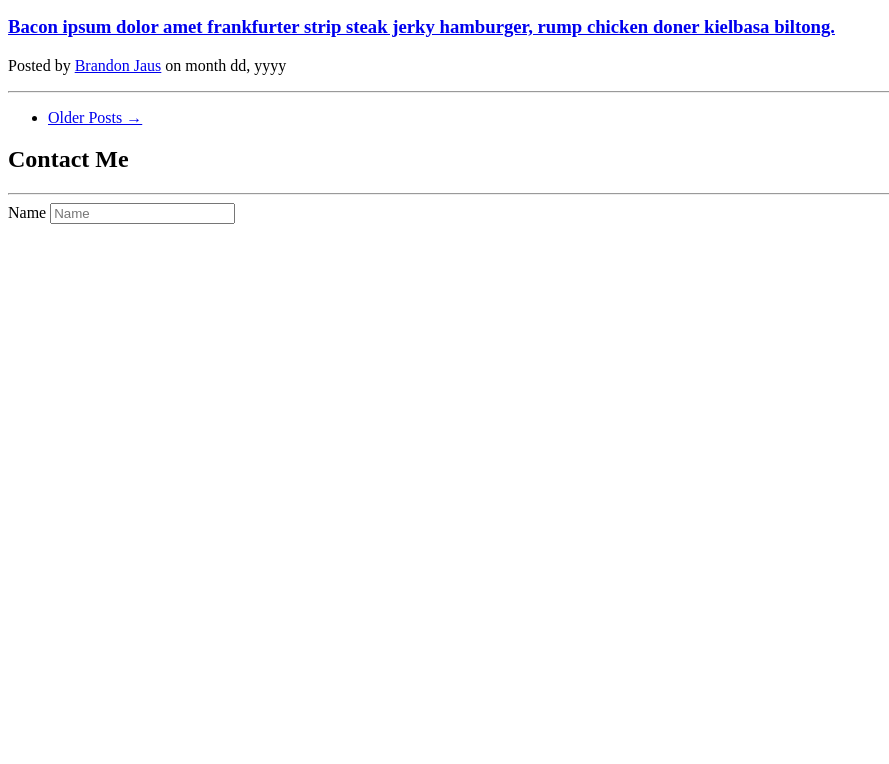
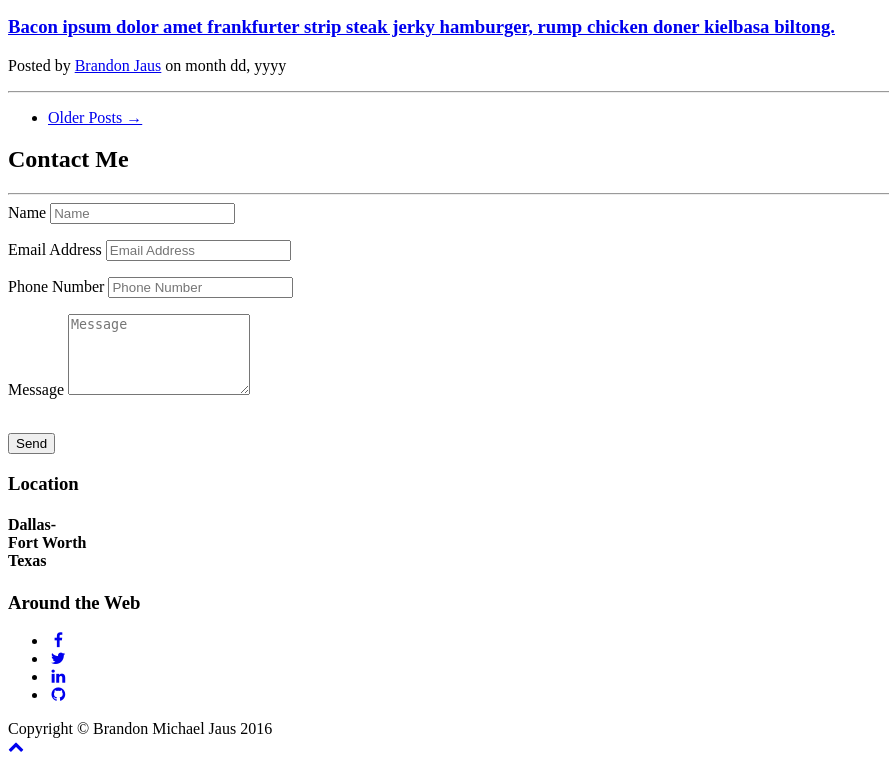
Before and after one commit to bjaus/FreelancerSite, a Flask app: page /test in a window 1280 px wide. Shown: the part 5491-6255 px from the top of the page, without its empty margins (0-889 px from the left). Before the commit the page ends 5715 px from the top, so only its background shows below. Run offline with Flask 2, Linux system fonts and the light colour scheme.

Commit message:
minor changes

```diff
--- a/templates/index.html
+++ b/templates/index.html
@@ -270,7 +270,32 @@
 							</div>
 						</div>
 						<div class="row control-group">
-
+							<div class="form-group col-xs-12 floating-label-form-group controls">
+								<label>Email Address</label>
+								<input type="email" class="form-control" placeholder="Email Address" id="email" required data-validation-required-message="Please enter your email address.">
+								<p class="help-block text-danger"></p>
+							</div>
+						</div>
+						<div class="row control-group">
+							<div class="form-group col-xs-12 floating-label-form-group controls">
+								<label>Phone Number</label>
+								<input type="tel" class="form-control" placeholder="Phone Number" id="phone" required data-validation-required-message="Please enter your phone number.">
+								<p class="help-block text-danger"></p>
+							</div>
+						</div>
+						<div class="row control-group">
+							<div class="form-group col-xs-12 floating-label-form-group controls">
+								<label>Message</label>
+								<textarea rows="5" class="form-control" placeholder="Message" id="message" required data-validation-required-message="Please enter a message."></textarea>
+								<p class="help-block text-danger"></p>
+							</div>
+						</div>
+						<br/>
+						<div id="success"></div>
+						<div class="row">
+							<div class="form-group col-xs-12">
+								<button type="submit" class="btn btn-success btn-lg">Send</button>
+							</div>
 						</div>
 					</form>
 				</div>
@@ -278,6 +303,55 @@
 		</div>
 	</section>
 
+	<!-- Footer -->
+	<footer class="text-center">
+		<div class="footer-above">
+			<div class="container">
+				<div class="row">
+					<div class="footer-col col-md-4">
+						<h3>Location</h3>
+						<h4>Dallas-<br/>Fort Worth<br/>Texas</h4>
+					</div>
+					<div class="footer-col col-md-4">
+						<h3>Around the Web</h3>
+						<ul class="list-inline">
+							<li>
+								<a href="https://www.facebook.com/brandon.jaus" target="_blank" class="btn-social btn-outline"><i class="fa fa-fw fa-facebook"></i></a>
+							</li>
+							<li>
+								<a href="https://twitter.com/brandonjaus" target="_blank" class="btn-social btn-outline"><i class="fa fa-fw fa-twitter"></i></a>
+							</li>
+							<li>
+								<a href="https://www.linkedin.com/in/brandonmjaus" target="_blank" class="btn-social btn-outline"><i class="fa fa-fw fa-linkedin"></i></a>
+							</li>
+							<li>
+								<a href="https://github.com/bjaus" target="_blank" class="btn-social btn-outline"><i class="fa fa-fw fa-github"></i></a>
+							</li>
+						</ul>
+					</div>
+				</div>
+			</div>
+		</div>
+		<div class="footer-below">
+			<div class="container">
+				<div class="row">
+					<div class="col-lg-12">
+						Copyright &copy; Brandon Michael Jaus 2016
+					</div>
+				</div>
+			</div>
+		</div>
+	</footer>
+
+	<!-- Scroll to Top Button (Only visible on small and extra-small screen sizes) -->
+	<div class="scroll-top page-scroll visible-xs visible-sm">
+		<a class="btn btn-primary" href="#page-top">
+			<i class="fa fa-chevron-up"></i>
+		</a>
+	</div>
+
+	<!-- Project Modals -->
+
 
 	</body>
 </html>
```
